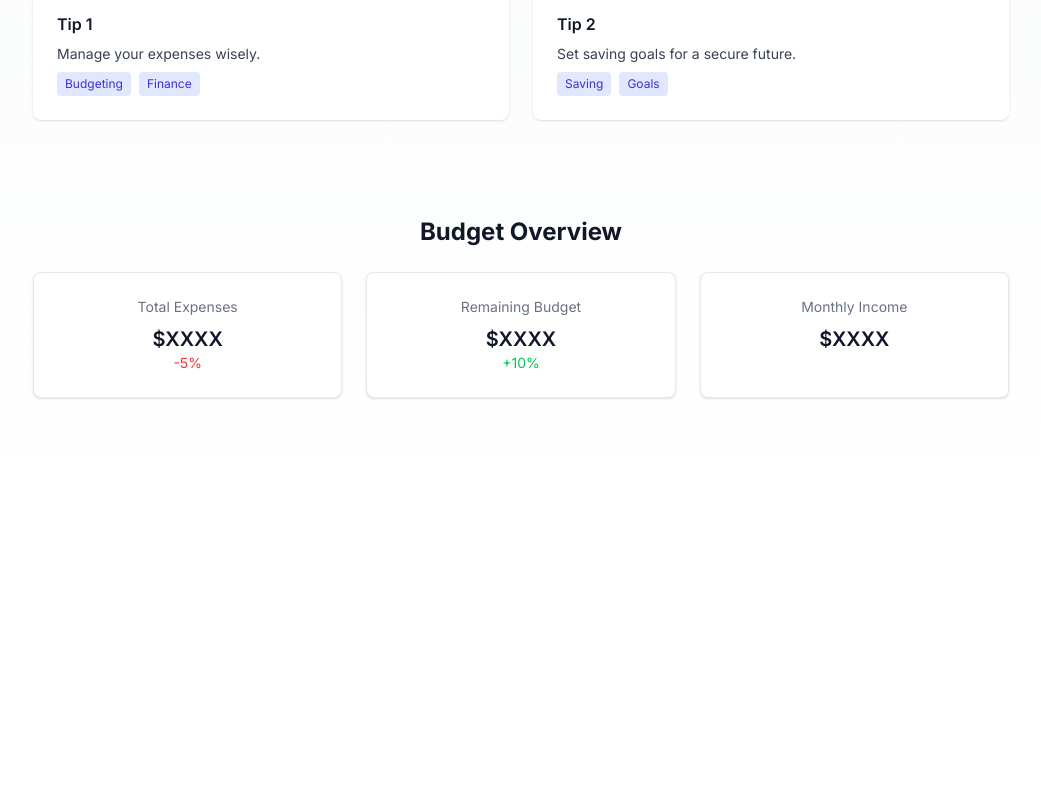
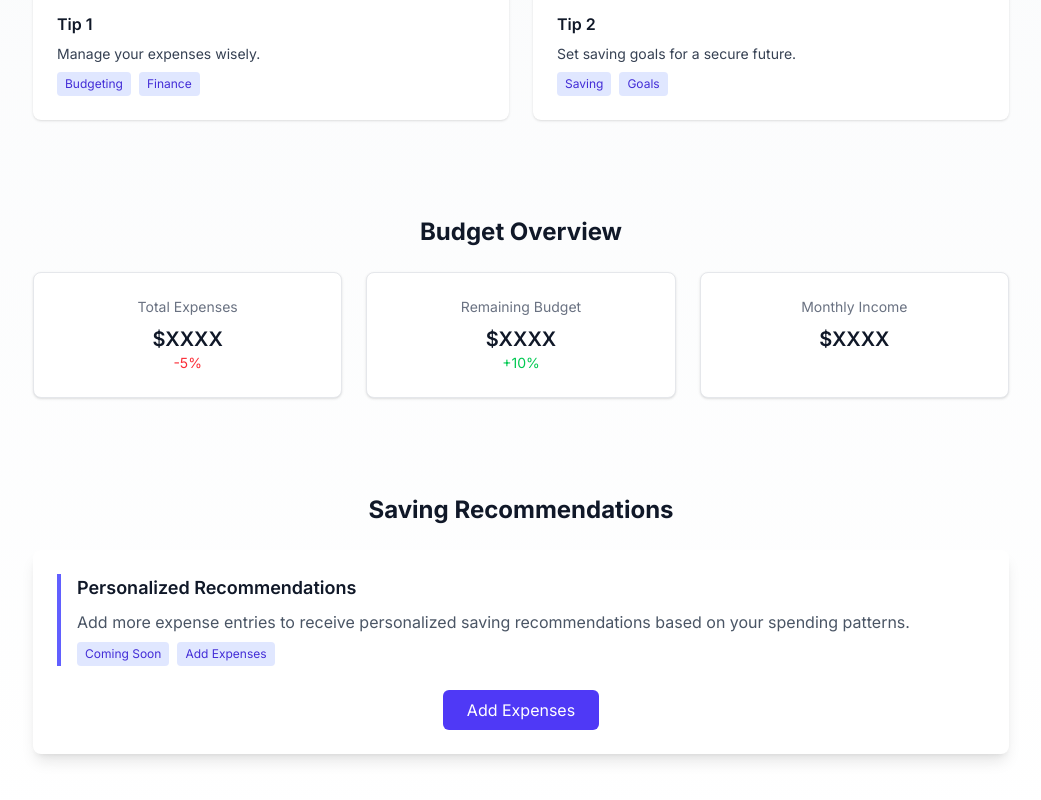
Before and after one commit to SushiApril/Deploy-124, a Next.js app: page /dashboard in a window 1280 px wide. Shown: the part 424-1224 px from the top of the page, without its empty margins (119-1160 px from the left). Before the commit the page ends 934 px from the top, so only its background shows below. Built offline with nearby package versions, Linux system fonts and the light colour scheme; no server answers; sample sign-in values are in the browser's storage.

Commit message:
savings recommendation added, waiting for database for execution

```diff
--- a/src/app/dashboard/page.js
+++ b/src/app/dashboard/page.js
@@ -128,6 +128,39 @@ export default function DashboardPage() {
         </div>
       </motion.div>
 
+      {/* Personalized Saving Recommendations */}
+      <motion.div
+        initial="initial"
+        animate="animate"
+        variants={fadeIn}
+        transition={{ delay: 0.7 }}
+        className="py-12 px-6 max-w-5xl mx-auto"
+      >
+        <h2 className="text-2xl font-bold mb-6 text-center text-gray-900">Saving Recommendations</h2>
+        <div className="bg-white rounded-lg shadow-lg p-6">
+          <div className="space-y-6">
+            {/* Placeholder Recommendation */}
+            <div className="border-l-4 border-indigo-500 pl-4">
+              <h3 className="text-lg font-semibold text-gray-900 mb-2">Personalized Recommendations</h3>
+              <p className="text-gray-600 mb-2">Add more expense entries to receive personalized saving recommendations based on your spending patterns.</p>
+              <div className="flex gap-2">
+                <span className="text-xs bg-indigo-100 text-indigo-700 px-2 py-1 rounded">Coming Soon</span>
+                <span className="text-xs bg-indigo-100 text-indigo-700 px-2 py-1 rounded">Add Expenses</span>
+              </div>
+            </div>
+          </div>
+
+          {/* Action Button */}
+          <div className="mt-6 text-center">
+            <Link href="/expense">
+              <button className="bg-indigo-600 text-white px-6 py-2 rounded-md hover:bg-indigo-500 transition">
+                Add Expenses
+              </button>
+            </Link>
+          </div>
+        </div>
+      </motion.div>
+
       {/* Logout Button */}
       <div className="fixed top-4 right-4 z-10">
         <button
```
